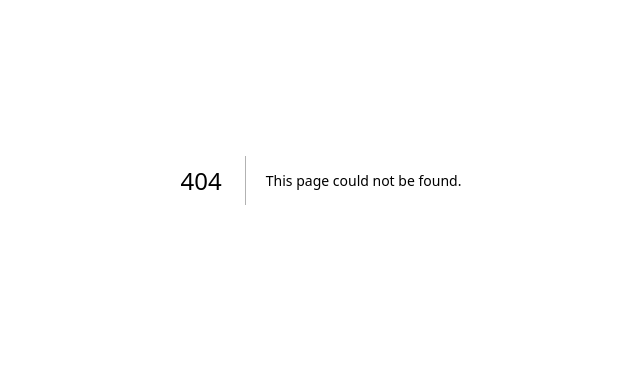
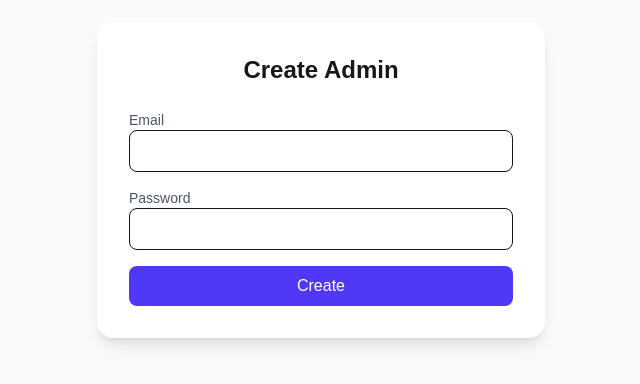
Before and after one commit to deepthoughtEdu/DT-Actualize-Three-Panel-Architecture, a Next.js app: page /admin/register in a window 1280 px wide. Before the commit this address had no page. Shown: the part 220-604 px from the top of the page, without its empty margins (319-959 px from the left). Built offline with nearby package versions, Linux system fonts and the light colour scheme.

Commit message:
Added UI & API to create new admins

```diff
--- a/src/app/admin/page.tsx
+++ b/src/app/admin/page.tsx
@@ -39,6 +39,16 @@ export default function AdminDashboardPage() {
             Start a new recruitment workflow from scratch.
           </p>
         </Link>
+
+        <Link
+          href="/admin/register"
+          className="p-6 rounded-2xl shadow-md border hover:shadow-lg transition bg-white"
+        >
+          <h2 className="text-xl font-semibold mb-2">🛡️ Create Admin</h2>
+          <p className="text-gray-500">
+            Authorize other users to manage the platform.
+          </p>
+        </Link>
       </div>
     </div>
   );
--- /dev/null
+++ b/src/app/admin/register/page.tsx
@@ -0,0 +1,92 @@
+// src/app/admin/login/page.tsx
+"use client";
+
+import { useState } from "react";
+import { useRouter } from "next/navigation";
+
+export default function AdminSignupPage() {
+  const router = useRouter();
+  const [email, setEmail] = useState("");
+  const [password, setPassword] = useState("");
+  const [error, setError] = useState("");
+
+  const handleLogin = async (e: React.FormEvent) => {
+    e.preventDefault();
+    setError("");
+
+    const token = localStorage.getItem("token");
+
+    try {
+      const res = await fetch("/api/admin/auth/signup", {
+        method: "POST",
+        headers: {
+            "Content-Type": "application/json",
+            "Authorization": `Bearer ${token}`
+        },
+        body: JSON.stringify({ email, password }),
+      });
+
+      const data = await res.json();
+
+      if (!res.ok) {
+        throw new Error(data.error || "Admin Signup failed");
+      }
+
+
+      if (data.adminId) {
+        alert('Admin created!');
+      } else {
+        throw new Error("No token received from server");
+      }
+
+      router.push("/admin");
+    } catch (err: any) {
+      setError(err.message);
+    }
+  };
+
+  return (
+    <div className="flex items-center justify-center min-h-screen bg-gray-50">
+      <div className="w-full max-w-md p-8 bg-white rounded-2xl shadow-lg">
+        <h1 className="text-2xl font-bold mb-6 text-center">Create Admin</h1>
+
+        <form onSubmit={handleLogin} className="space-y-4">
+          <div>
+            <label className="block text-sm font-medium text-gray-600">
+              Email
+            </label>
+            <input
+              type="email"
+              className="w-full px-4 py-2 border rounded-lg focus:outline-none focus:ring-2 focus:ring-indigo-500"
+              value={email}
+              onChange={(e) => setEmail(e.target.value)}
+              required
+            />
+          </div>
+
+          <div>
+            <label className="block text-sm font-medium text-gray-600">
+              Password
+            </label>
+            <input
+              type="password"
+              className="w-full px-4 py-2 border rounded-lg focus:outline-none focus:ring-2 focus:ring-indigo-500"
+              value={password}
+              onChange={(e) => setPassword(e.target.value)}
+              required
+            />
+          </div>
+
+          {error && <p className="text-red-500 text-sm">{error}</p>}
+
+          <button
+            type="submit"
+            className="w-full bg-indigo-600 text-white py-2 rounded-lg hover:bg-indigo-700 transition"
+          >
+            Create
+          </button>
+        </form>
+      </div>
+    </div>
+  );
+}
--- a/src/app/api/admin/auth/login/route.ts
+++ b/src/app/api/admin/auth/login/route.ts
@@ -24,7 +24,7 @@ export async function POST(req: NextRequest) {
     }
 
     // Generate JWT
-    const token = generateToken({ id: admin._id?.toString(), email });
+    const token = generateToken({ id: admin._id?.toString(), email, role: 'admin' });
 
     console.log(token);
     return NextResponse.json({ token });
--- /dev/null
+++ b/src/app/api/admin/auth/signup/route.ts
@@ -0,0 +1,60 @@
+// src/app/api/admin/auth/signup/route.ts
+import { NextRequest, NextResponse } from "next/server";
+import jwt from "jsonwebtoken"; // or your existing verifyToken util
+import { createAdmin } from "@/lib/adminService"; // you'll implement DB logic
+
+const JWT_SECRET = process.env.JWT_SECRET || "jwtsecret";
+
+export async function POST(req: NextRequest) {
+  try {
+    const authHeader = req.headers.get("authorization");
+    if (!authHeader || !authHeader.startsWith("Bearer ")) {
+      return NextResponse.json(
+        { error: "Authorization token required" },
+        { status: 401 }
+      );
+    }
+
+    const token = authHeader.split(" ")[1];
+
+    let decoded: any;
+    try {
+      decoded = jwt.verify(token, JWT_SECRET);
+    } catch (err) {
+      return NextResponse.json(
+        { error: "Invalid or expired token" },
+        { status: 403 }
+      );
+    }
+
+    if (decoded.role !== "admin") {
+      return NextResponse.json(
+        { error: "Only admins can create new admins" },
+        { status: 403 }
+      );
+    }
+
+    const body = await req.json();
+    const { email, password } = body;
+
+    if (!email || !password) {
+      return NextResponse.json(
+        { error: "Email and password are required" },
+        { status: 400 }
+      );
+    }
+
+    const newAdmin = await createAdmin(body);
+
+    return NextResponse.json({
+      message: "Admin created successfully",
+      adminId: newAdmin,
+    });
+  } catch (err) {
+    console.error(err);
+    return NextResponse.json(
+      { error: "Something went wrong" },
+      { status: 500 }
+    );
+  }
+}
--- a/src/lib/adminService.ts
+++ b/src/lib/adminService.ts
@@ -4,7 +4,6 @@ import { Admin } from "@/types";
 import { ObjectId, OptionalId } from "mongodb";
 import bcrypt from "bcryptjs";
 
-// Create a new admin (with password hashing)
 export async function createAdmin(
   data: Omit<Admin, "_id" | "createdAt">
 ) {
```
